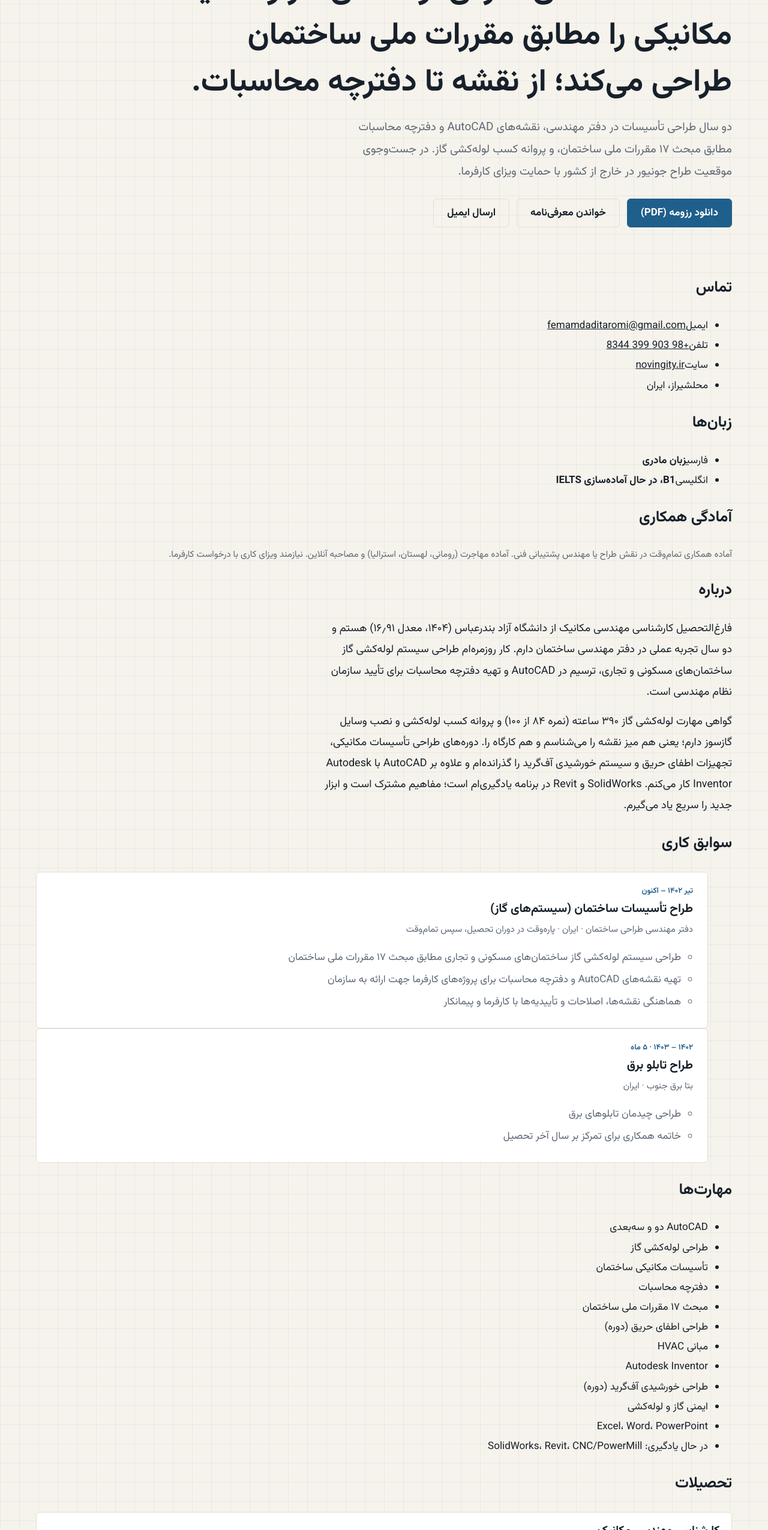
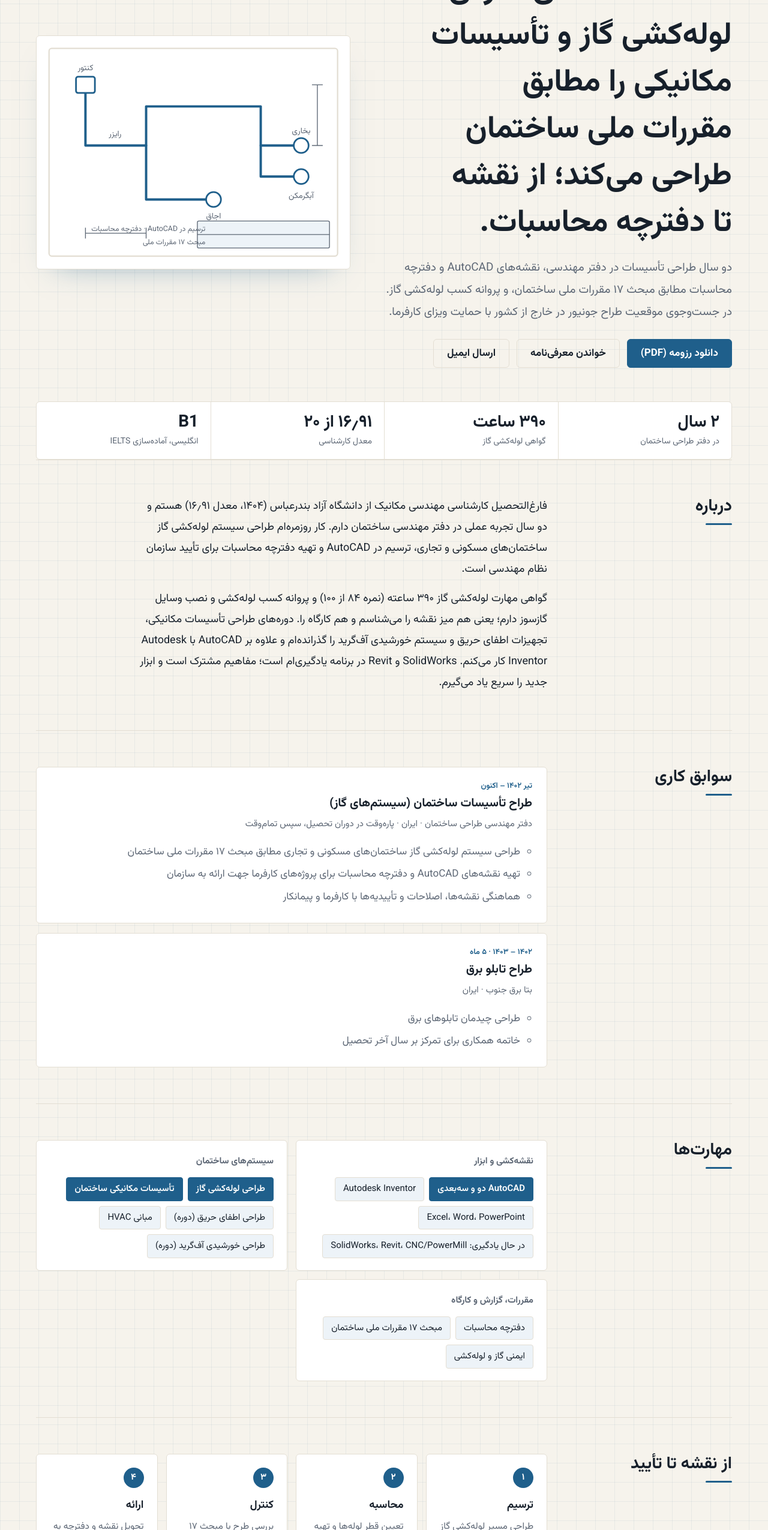
Before and after one commit to mahditaromi2010-lab/fatemeh.taromi, a plain HTML site: page fa/index.html in a window 1280 px wide. Shown: the part 250-2800 px from the top of the page at 60% size. Drawn offline with Linux system fonts and the light colour scheme.

Commit message:
Redesign: Persian pages

```diff
--- a/fa/index.html
+++ b/fa/index.html
@@ -24,18 +24,19 @@
 <body>
 <a class="skip" href="#main">رفتن به محتوا</a>
 <header class="top"><div class="wrap">
-  <a class="brand" href="../">فاطمه امامدادی طارمی</a>
+  <a class="brand" href="../"><span class="mk" aria-hidden="true">F</span><span>فاطمه امامدادی طارمی</span></a>
   <nav aria-label="بخش‌ها">
     <a href="../" aria-current="page">رزومه</a>
     <a href="../fa/letter.html">معرفی‌نامه</a>
     <a href="../#contact">تماس</a>
     <a class="lang" href="../" lang="en" hreflang="en">English</a>
+    <a class="cv" href="../Fatemeh_Emamdadi_Taromi_CV.pdf" download>دانلود رزومه (PDF)</a>
   </nav>
 </div></header>
 
 <main id="main">
-<section class="hero"><div class="wrap"><div>
-
+<section class="hero"><div class="wrap hero-grid">
+  <div class="copy">
     <p class="eyebrow">شیراز، ایران · کارشناسی مهندسی مکانیک ۱۴۰۴</p>
     <h1>فاطمه امامدادی طارمی لوله‌کشی گاز و تأسیسات مکانیکی را مطابق مقررات ملی ساختمان طراحی می‌کند؛ از نقشه تا دفترچه محاسبات.</h1>
     <p class="tagline">دو سال طراحی تأسیسات در دفتر مهندسی، نقشه‌های AutoCAD و دفترچه محاسبات مطابق مبحث ۱۷ مقررات ملی ساختمان، و پروانه کسب لوله‌کشی گاز. در جست‌وجوی موقعیت طراح جونیور در خارج از کشور با حمایت ویزای کارفرما.</p>
@@ -44,27 +45,33 @@
       <a class="btn ghost" href="../fa/letter.html">خواندن معرفی‌نامه</a>
       <a class="btn ghost" href="mailto:femamdaditaromi@gmail.com">ارسال ایمیل</a>
     </div>
-</div></div></section>
+  </div>
+  <div class="panel"><svg class="draw" viewBox="0 0 440 320" role="img" aria-label="نقشه لوله‌کشی گاز" width="440" height="320">
+<rect x="6" y="6" width="428" height="308" rx="4" class="d-frame"/>
+<g class="d-pipe"><path d="M60 60V150H150V92H320V150H380"/><path d="M150 150V230H250"/><path d="M320 150V196H380"/></g>
+<g class="d-node"><rect x="46" y="48" width="28" height="24" rx="3"/><circle cx="250" cy="230" r="11"/><circle cx="380" cy="150" r="11"/><circle cx="380" cy="196" r="11"/></g>
+<g class="d-dim"><path d="M60 280H150M60 272v16M150 272v16"/><path d="M404 60V150M396 60h16M396 150h16"/></g>
+<g class="d-txt" font-size="12"><text x="60" y="38" text-anchor="middle">کنتور</text><text x="104" y="136" text-anchor="middle">رایزر</text><text x="250" y="258" text-anchor="middle">اجاق</text><text x="380" y="132" text-anchor="middle">بخاری</text><text x="380" y="228" text-anchor="middle">آبگرمکن</text></g>
+<g class="d-title"><rect x="226" y="262" width="196" height="40" rx="2"/><path d="M226 282H422"/><text x="238" y="277" font-size="11">ترسیم در AutoCAD · دفترچه محاسبات</text><text x="238" y="296" font-size="11">مبحث ۱۷ مقررات ملی</text></g>
+</svg></div>
+</div></section>
 
-<div class="wrap layout">
-<aside>
-  <div class="card" id="contact">
-    <h2>تماس</h2>
-    <ul><li><span class="k">ایمیل</span><a href="mailto:femamdaditaromi@gmail.com">femamdaditaromi@gmail.com</a></li><li><span class="k">تلفن</span><a href="tel:+989033998344">+98 903 399 8344</a></li><li><span class="k">سایت</span><a href="https://novingity.ir" rel="noopener">novingity.ir</a></li><li><span class="k">محل</span><span>شیراز، ایران</span></li></ul>
-    <h2>زبان‌ها</h2>
-    <ul><li class="lvl"><span>فارسی</span><b>زبان مادری</b></li><li class="lvl"><span>انگلیسی</span><b>B1، در حال آماده‌سازی IELTS</b></li></ul>
-    <h2>آمادگی همکاری</h2>
-    <p style="margin:0;color:var(--muted);font-size:15px">آماده همکاری تمام‌وقت در نقش طراح یا مهندس پشتیبانی فنی. آماده مهاجرت (رومانی، لهستان، استرالیا) و مصاحبه آنلاین. نیازمند ویزای کاری با درخواست کارفرما.</p>
-  </div>
-</aside>
-<div>
-  <section class="block prose" id="profile"><h2>درباره</h2><p>فارغ‌التحصیل کارشناسی مهندسی مکانیک از دانشگاه آزاد بندرعباس (۱۴۰۴، معدل ۱۶٫۹۱) هستم و دو سال تجربه عملی در دفتر مهندسی ساختمان دارم. کار روزمره‌ام طراحی سیستم لوله‌کشی گاز ساختمان‌های مسکونی و تجاری، ترسیم در AutoCAD و تهیه دفترچه محاسبات برای تأیید سازمان نظام مهندسی است.</p><p>گواهی مهارت لوله‌کشی گاز ۳۹۰ ساعته (نمره ۸۴ از ۱۰۰) و پروانه کسب لوله‌کشی و نصب وسایل گازسوز دارم؛ یعنی هم میز نقشه را می‌شناسم و هم کارگاه را. دوره‌های طراحی تأسیسات مکانیکی، تجهیزات اطفای حریق و سیستم خورشیدی آف‌گرید را گذرانده‌ام و علاوه بر AutoCAD با Autodesk Inventor کار می‌کنم. SolidWorks و Revit در برنامه یادگیری‌ام است؛ مفاهیم مشترک است و ابزار جدید را سریع یاد می‌گیرم.</p></section>
-  <section class="block" id="experience"><h2>سوابق کاری</h2><ol class="jobs"><li class="job"><div class="when">تیر ۱۴۰۲ – اکنون</div><h3>طراح تأسیسات ساختمان (سیستم‌های گاز)</h3><p class="org">دفتر مهندسی طراحی ساختمان · ایران · پاره‌وقت در دوران تحصیل، سپس تمام‌وقت</p><ul><li>طراحی سیستم لوله‌کشی گاز ساختمان‌های مسکونی و تجاری مطابق مبحث ۱۷ مقررات ملی ساختمان</li><li>تهیه نقشه‌های AutoCAD و دفترچه محاسبات برای پروژه‌های کارفرما جهت ارائه به سازمان</li><li>هماهنگی نقشه‌ها، اصلاحات و تأییدیه‌ها با کارفرما و پیمانکار</li></ul></li><li class="job"><div class="when">۱۴۰۲ – ۱۴۰۳ · ۵ ماه</div><h3>طراح تابلو برق</h3><p class="org">بتا برق جنوب · ایران</p><ul><li>طراحی چیدمان تابلوهای برق</li><li>خاتمه همکاری برای تمرکز بر سال آخر تحصیل</li></ul></li></ol></section>
-  <section class="block" id="skills"><h2>مهارت‌ها</h2><ul class="chips"><li class="strong">AutoCAD دو و سه‌بعدی</li><li class="strong">طراحی لوله‌کشی گاز</li><li class="strong">تأسیسات مکانیکی ساختمان</li><li>دفترچه محاسبات</li><li>مبحث ۱۷ مقررات ملی ساختمان</li><li>طراحی اطفای حریق (دوره)</li><li>مبانی HVAC</li><li>Autodesk Inventor</li><li>طراحی خورشیدی آف‌گرید (دوره)</li><li>ایمنی گاز و لوله‌کشی</li><li>Excel، Word، PowerPoint</li><li>در حال یادگیری: SolidWorks، Revit، CNC/PowerMill</li></ul></section>
-  <section class="block" id="education"><h2>تحصیلات</h2><div class="edu"><h3>کارشناسی مهندسی مکانیک</h3><p>دانشگاه آزاد اسلامی بندرعباس · ۱۴۰۰ – ۱۴۰۴</p><p>معدل ۱۶٫۹۱ از ۲۰</p></div></section>
-  <section class="block" id="certificates"><h2>گواهی‌ها و دوره‌ها</h2><ul class="certs"><li><span class="yr">۱۴۰۴</span><div>پروانه کسب لوله‌کشی گاز و نصب وسایل گازسوز<small>بندرعباس</small></div></li><li><span class="yr">۱۴۰۴</span><div>گواهی مهارت لوله‌کشی گاز خانگی و تجاری، ۳۹۰ ساعت، نمره ۸۴ از ۱۰۰<small>سازمان فنی و حرفه‌ای</small></div></li><li><span class="yr">۱۴۰۴</span><div>مبحث ۱۷ مقررات ملی ساختمان (گاز طبیعی)، ۶۱ ساعت<small>سازمان نظام مهندسی ساختمان هرمزگان</small></div></li><li><span class="yr">۱۴۰۴</span><div>طراحی و نصب سیستم خورشیدی آف‌گرید، ۱۲ ساعت<small>دوره فنی</small></div></li><li><span class="yr">۱۴۰۳</span><div>طراحی تجهیزات اطفای حریق، ۳۰ ساعت<small>جهاد دانشگاهی شریف</small></div></li><li><span class="yr">۱۴۰۲</span><div>طراحی تأسیسات مکانیکی ساختمان، ۸۴ ساعت<small>جهاد دانشگاهی شریف</small></div></li><li><span class="yr">۱۴۰۲</span><div>طراحی سیستم گاز با AutoCAD، ۲۴ ساعت<small>سازمان نظام مهندسی ساختمان هرمزگان</small></div></li><li><span class="yr">۱۴۰۰</span><div>مربیگری درجه ۳ ورزش‌های رزمی<small>فدراسیون‌های ورزشی</small></div></li></ul></section>
+<div class="wrap">
+<h2 class="sr-only" style="position:absolute;width:1px;height:1px;overflow:hidden;clip:rect(0 0 0 0)">در یک نگاه</h2>
+<ul class="stats"><li><b>۲ سال</b><span>در دفتر طراحی ساختمان</span></li><li><b>۳۹۰ ساعت</b><span>گواهی لوله‌کشی گاز</span></li><li><b>۱۶٫۹۱ از ۲۰</b><span>معدل کارشناسی</span></li><li><b>B1</b><span>انگلیسی، آماده‌سازی IELTS</span></li></ul>
 
-</div>
+<section class="sec" id="profile"><h2>درباره</h2><div class="prose"><p>فارغ‌التحصیل کارشناسی مهندسی مکانیک از دانشگاه آزاد بندرعباس (۱۴۰۴، معدل ۱۶٫۹۱) هستم و دو سال تجربه عملی در دفتر مهندسی ساختمان دارم. کار روزمره‌ام طراحی سیستم لوله‌کشی گاز ساختمان‌های مسکونی و تجاری، ترسیم در AutoCAD و تهیه دفترچه محاسبات برای تأیید سازمان نظام مهندسی است.</p><p>گواهی مهارت لوله‌کشی گاز ۳۹۰ ساعته (نمره ۸۴ از ۱۰۰) و پروانه کسب لوله‌کشی و نصب وسایل گازسوز دارم؛ یعنی هم میز نقشه را می‌شناسم و هم کارگاه را. دوره‌های طراحی تأسیسات مکانیکی، تجهیزات اطفای حریق و سیستم خورشیدی آف‌گرید را گذرانده‌ام و علاوه بر AutoCAD با Autodesk Inventor کار می‌کنم. SolidWorks و Revit در برنامه یادگیری‌ام است؛ مفاهیم مشترک است و ابزار جدید را سریع یاد می‌گیرم.</p></div></section>
+<section class="sec" id="experience"><h2>سوابق کاری</h2><ol class="tl"><li class="job"><div class="when">تیر ۱۴۰۲ – اکنون</div><h3>طراح تأسیسات ساختمان (سیستم‌های گاز)</h3><p class="org">دفتر مهندسی طراحی ساختمان · ایران · پاره‌وقت در دوران تحصیل، سپس تمام‌وقت</p><ul><li>طراحی سیستم لوله‌کشی گاز ساختمان‌های مسکونی و تجاری مطابق مبحث ۱۷ مقررات ملی ساختمان</li><li>تهیه نقشه‌های AutoCAD و دفترچه محاسبات برای پروژه‌های کارفرما جهت ارائه به سازمان</li><li>هماهنگی نقشه‌ها، اصلاحات و تأییدیه‌ها با کارفرما و پیمانکار</li></ul></li><li class="job"><div class="when">۱۴۰۲ – ۱۴۰۳ · ۵ ماه</div><h3>طراح تابلو برق</h3><p class="org">بتا برق جنوب · ایران</p><ul><li>طراحی چیدمان تابلوهای برق</li><li>خاتمه همکاری برای تمرکز بر سال آخر تحصیل</li></ul></li></ol></section>
+<section class="sec" id="skills"><h2>مهارت‌ها</h2><div class="skills"><div class="sg"><h3>نقشه‌کشی و ابزار</h3><ul><li class="strong">AutoCAD دو و سه‌بعدی</li><li>Autodesk Inventor</li><li>Excel، Word، PowerPoint</li><li>در حال یادگیری: SolidWorks، Revit، CNC/PowerMill</li></ul></div><div class="sg"><h3>سیستم‌های ساختمان</h3><ul><li class="strong">طراحی لوله‌کشی گاز</li><li class="strong">تأسیسات مکانیکی ساختمان</li><li>طراحی اطفای حریق (دوره)</li><li>مبانی HVAC</li><li>طراحی خورشیدی آف‌گرید (دوره)</li></ul></div><div class="sg"><h3>مقررات، گزارش و کارگاه</h3><ul><li>دفترچه محاسبات</li><li>مبحث ۱۷ مقررات ملی ساختمان</li><li>ایمنی گاز و لوله‌کشی</li></ul></div></div></section>
+<section class="sec" id="process"><h2>از نقشه تا تأیید</h2><ol class="steps"><li><h3>ترسیم</h3><p>طراحی مسیر لوله‌کشی گاز ساختمان در AutoCAD.</p></li><li><h3>محاسبه</h3><p>تعیین قطر لوله‌ها و تهیه دفترچه محاسبات.</p></li><li><h3>کنترل</h3><p>بررسی طرح با مبحث ۱۷ مقررات ملی ساختمان.</p></li><li><h3>ارائه</h3><p>تحویل نقشه و دفترچه به سازمان نظام مهندسی برای تأیید.</p></li></ol></section>
+<section class="sec" id="education"><h2>تحصیلات</h2><div class="two"><div class="edu"><h3>کارشناسی مهندسی مکانیک</h3><p>دانشگاه آزاد اسلامی بندرعباس · ۱۴۰۰ – ۱۴۰۴</p><p>معدل ۱۶٫۹۱ از ۲۰</p></div><ul class="certs" aria-label="گواهی‌ها"><li><span class="yr">۱۴۰۴</span><div>پروانه کسب لوله‌کشی گاز و نصب وسایل گازسوز<small>بندرعباس</small></div></li><li><span class="yr">۱۴۰۴</span><div>گواهی مهارت لوله‌کشی گاز خانگی و تجاری، ۳۹۰ ساعت، نمره ۸۴ از ۱۰۰<small>سازمان فنی و حرفه‌ای</small></div></li><li><span class="yr">۱۴۰۴</span><div>مبحث ۱۷ مقررات ملی ساختمان (گاز طبیعی)، ۶۱ ساعت<small>سازمان نظام مهندسی ساختمان هرمزگان</small></div></li><li><span class="yr">۱۴۰۴</span><div>طراحی و نصب سیستم خورشیدی آف‌گرید، ۱۲ ساعت<small>دوره فنی</small></div></li><li><span class="yr">۱۴۰۳</span><div>طراحی تجهیزات اطفای حریق، ۳۰ ساعت<small>جهاد دانشگاهی شریف</small></div></li><li><span class="yr">۱۴۰۲</span><div>طراحی تأسیسات مکانیکی ساختمان، ۸۴ ساعت<small>جهاد دانشگاهی شریف</small></div></li><li><span class="yr">۱۴۰۲</span><div>طراحی سیستم گاز با AutoCAD، ۲۴ ساعت<small>سازمان نظام مهندسی ساختمان هرمزگان</small></div></li><li><span class="yr">۱۴۰۰</span><div>مربیگری درجه ۳ ورزش‌های رزمی<small>فدراسیون‌های ورزشی</small></div></li></ul></div></section>
+
+<section class="band" id="contact" aria-labelledby="cta-h">
+  <div><h2 id="cta-h">به طراح جونیور نیاز دارید؟</h2><p>یک ایمیل کوتاه با عنوان موقعیت بفرستید؛ نمونه نقشه و مدارک را برایتان می‌فرستم.</p>
+    <p style="margin-top:20px"><a class="btn" href="mailto:femamdaditaromi@gmail.com">ارسال ایمیل</a></p></div>
+  <ul class="contacts"><li><span class="k">ایمیل</span><a href="mailto:femamdaditaromi@gmail.com">femamdaditaromi@gmail.com</a></li><li><span class="k">تلفن</span><a href="tel:+989033998344">+98 903 399 8344</a></li><li><span class="k">سایت</span><a href="https://novingity.ir" rel="noopener">novingity.ir</a></li><li><span class="k">محل</span><span class="v">شیراز، ایران</span></li></ul>
+</section>
+<div class="meta"><div class="box"><h3>زبان‌ها</h3><ul><li><span>فارسی</span><b>زبان مادری</b></li><li><span>انگلیسی</span><b>B1، در حال آماده‌سازی IELTS</b></li></ul></div><div class="box"><h3>آمادگی همکاری</h3><p>آماده همکاری تمام‌وقت در نقش طراح یا مهندس پشتیبانی فنی. آماده مهاجرت (رومانی، لهستان، استرالیا) و مصاحبه آنلاین. نیازمند ویزای کاری با درخواست کارفرما.</p></div></div>
 </div>
 </main>
 <footer class="foot"><div class="wrap"><p>فاطمه امامدادی طارمی · <a href="https://mahditaromi2010-lab.github.io/taromi-hub/fa/">سایت‌های خانواده طارمی</a></p></div></footer>
```
Also changed, not shown: fa/letter.html (+6 -20 lines). Lines whose indentation alone changed are shown as unchanged.
